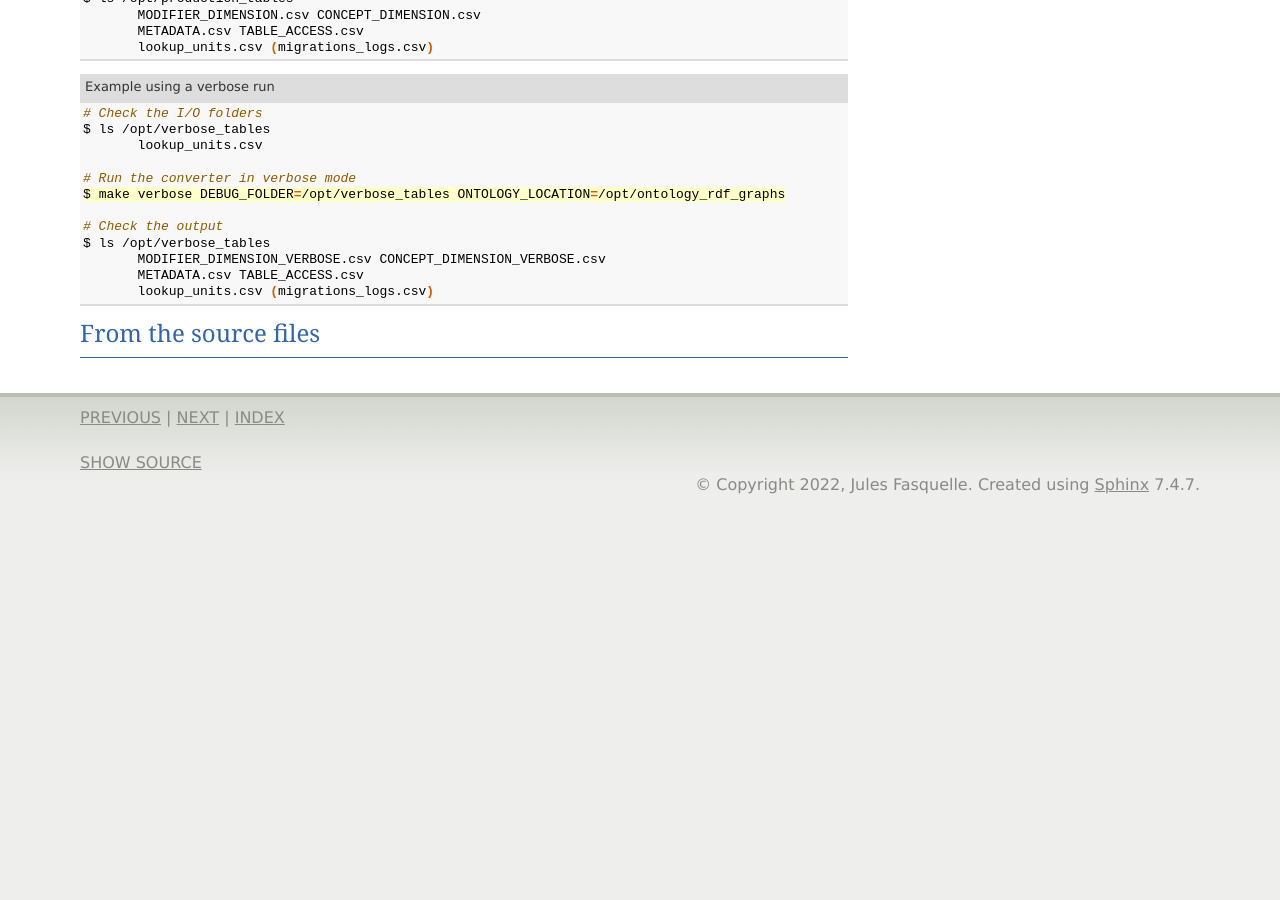
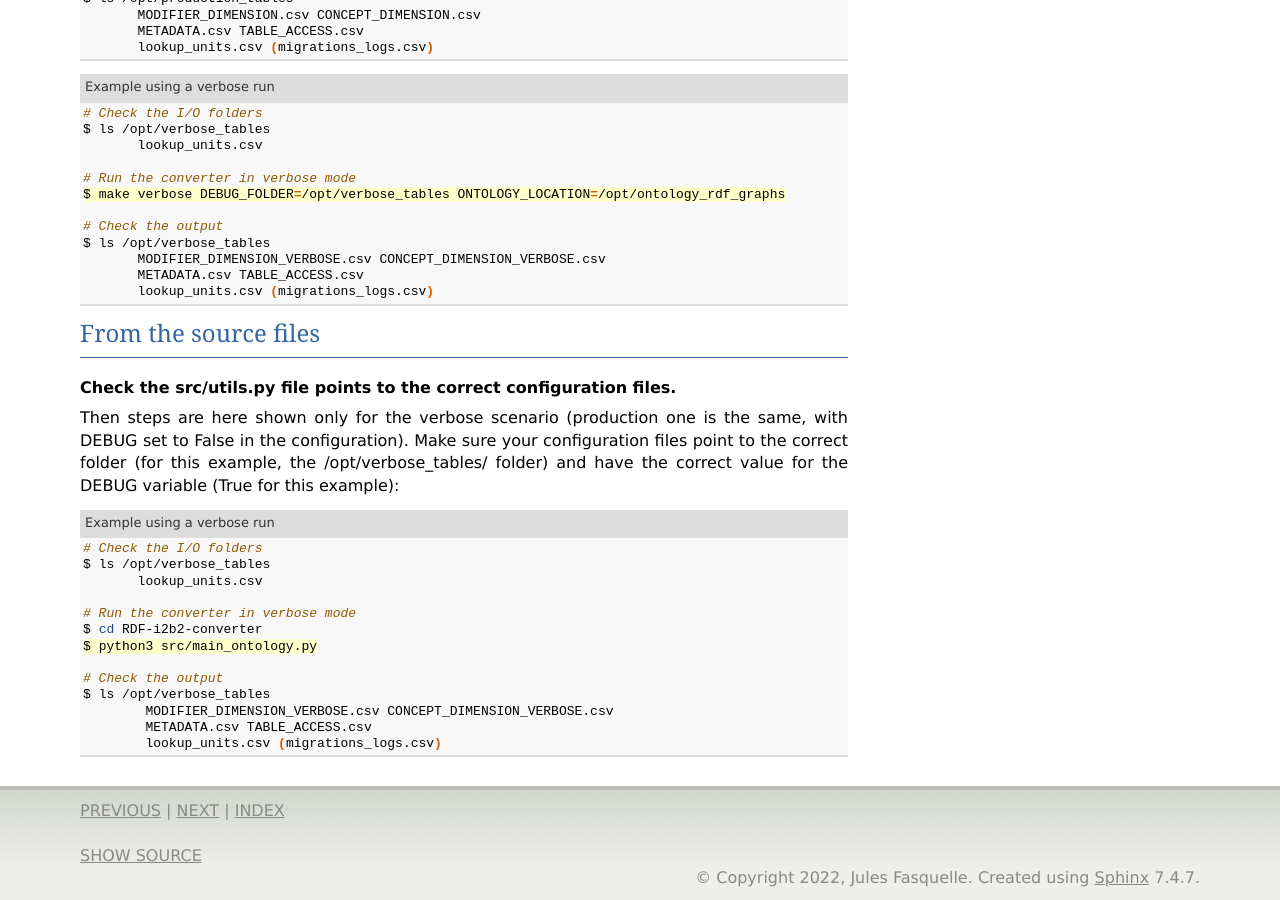
Before and after one commit to BDSC-CDS/rdf-converter-docs, a Sphinx documentation site: the page built from source/run_ontology.rst, in a window 1280 px wide and 900 px high, scrolled down 714 px. Built offline with Sphinx 7.4.7, drawn with Linux system fonts in a browser that asks for light colours; before the commit the page ends 1221 px from its top, so only the background shows below that.

Commit message:
add instructions to run ontology conversion from source

```diff
--- a/source/run_ontology.rst
+++ b/source/run_ontology.rst
@@ -57,3 +57,24 @@ Once your docker image is installed (see :ref:`the docker building section <dock
 
 From the source files
 -----------------------
+**Check the src/utils.py file points to the correct configuration files.**
+
+Then steps are here shown only for the verbose scenario (production one is the same, with DEBUG set to False in the configuration). Make sure your configuration files point to the correct folder (for this example, the /opt/verbose_tables/ folder) and have the correct value for the DEBUG variable (True for this example):
+
+.. code-block:: shell
+   :caption: Example using a verbose run
+   :emphasize-lines: 7
+
+   # Check the I/O folders
+   $ ls /opt/verbose_tables
+          lookup_units.csv
+
+   # Run the converter in verbose mode
+   $ cd RDF-i2b2-converter
+   $ python3 src/main_ontology.py
+
+   # Check the output
+   $ ls /opt/verbose_tables
+           MODIFIER_DIMENSION_VERBOSE.csv CONCEPT_DIMENSION_VERBOSE.csv
+           METADATA.csv TABLE_ACCESS.csv
+           lookup_units.csv (migrations_logs.csv)
```
Also changed, not shown: source/run_data.rst (+8 -7 lines), 8 other files.
